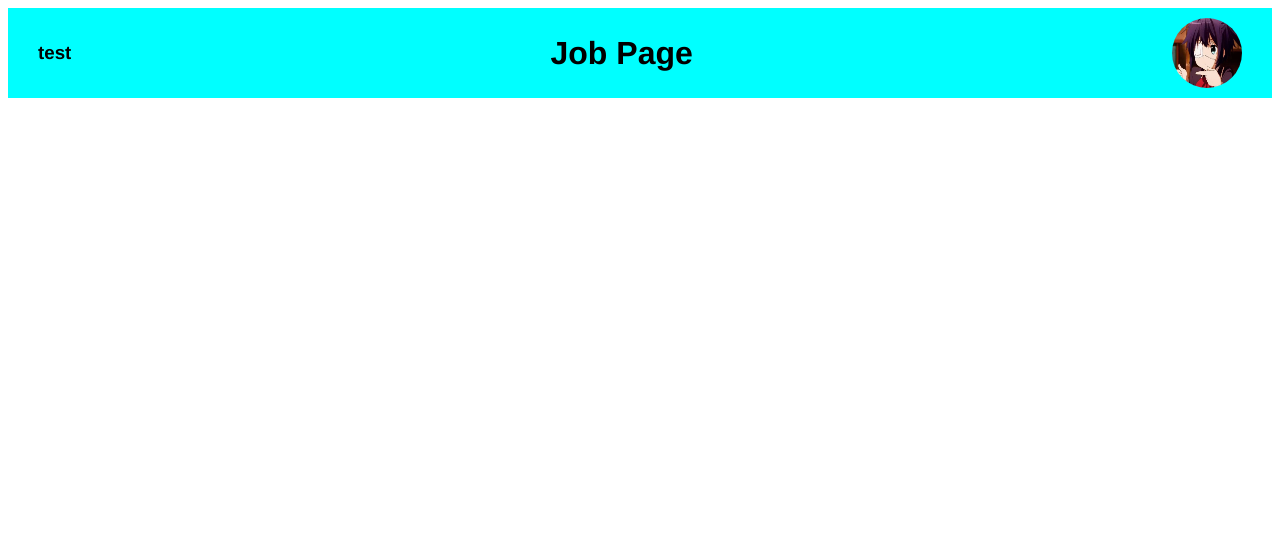
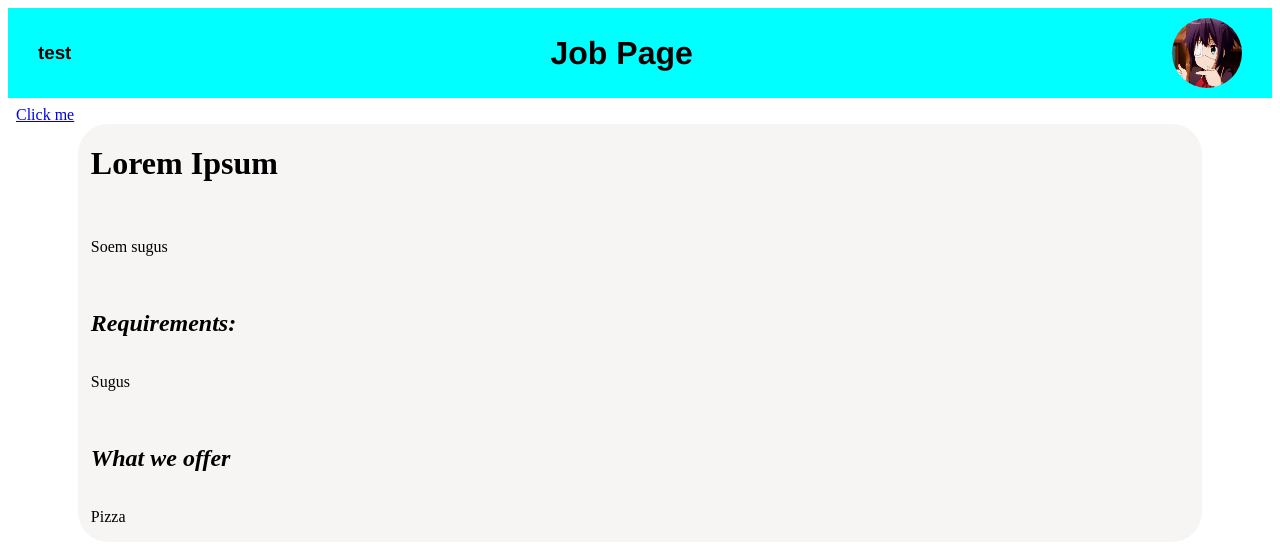
Before and after one commit to DxniChid/JobPage, a Vue app: page /jobdescription in a window 1280 px wide. Shown: the top 560 px of the page. Built offline with nearby package versions, Linux system fonts and the light colour scheme.

Commit message:
installed vue-router and created the JobDescription (WIP) div. Added JobDescriptionView to views folder

```diff
--- a/package.json
+++ b/package.json
@@ -9,7 +9,8 @@
     "preview": "vite preview"
   },
   "dependencies": {
-    "vue": "^3.5.27"
+    "vue": "^3.5.27",
+    "vue-router": "^4.6.4"
   },
   "devDependencies": {
     "@vitejs/plugin-vue": "^6.0.3",
--- a/src/App.vue
+++ b/src/App.vue
@@ -1,5 +1,5 @@
 <script>
-
+import '../src/routes/index'
 import Header from './components/header.vue'
 
 export default{
@@ -10,22 +10,22 @@ export default{
 
 }
 
-
-
 </script>
 
 <template>
 
   <header>
   <Header title="Job Page" icon="src/images/pfp.webp" link="test"></Header>
-
-
-
   </header>
 
-
+  <body>
+     <RouterLink to="/jobdescription">Click me</RouterLink>
+  <RouterView/>
+  </body>
 
 
 </template>
 
-<style scoped></style>
+<style scoped>
+
+</style>
--- /dev/null
+++ b/src/components/description.vue
@@ -0,0 +1,46 @@
+<script>
+
+export default{
+    props: {
+        jobtitle: {
+            Type: String,
+            required: true
+        },
+        description: {
+            Type: String,
+            required: true
+        },
+        requirements: {
+            Type: String,
+            required: true
+        },
+        offer: {
+            Type: String,
+            required: true
+        }
+    }
+}
+
+</script>
+
+<template>
+
+    <h1>{{ jobtitle }}</h1>
+    <br>
+    <p> {{ description }}</p>
+    <br>
+    <h2>Requirements:</h2>
+    <p>{{ requirements }}</p>
+    <br>
+    <h2>What we offer</h2>
+    <p>{{ offer }}</p>
+
+</template>
+
+<style scoped>
+
+    h2 {
+        font-style: italic;
+    }
+
+</style>
--- /dev/null
+++ b/src/routes/index.js
@@ -0,0 +1,14 @@
+import { createRouter, createWebHistory } from 'vue-router'
+
+const router = createRouter({
+  history: createWebHistory(import.meta.env.BASE_URL),
+  routes: [
+    {
+      path: '/jobdescription',
+      name: 'jobdescription',
+      component: () => import('../views/JobDescriptionView.vue'),
+    }
+  ],
+})
+
+export default router
--- /dev/null
+++ b/src/views/JobDescriptionView.vue
@@ -0,0 +1,28 @@
+<script setup>
+
+import JobDescription from '../components/description.vue'
+
+</script>
+
+<template>
+    <div id="box">
+
+    <JobDescription jobtitle="Lorem Ipsum" description="Soem sugus", requirements="Sugus" offer="Pizza"/>
+
+    </div>
+</template>
+
+<style scoped>
+
+    #box{
+        display:flex;
+        justify-content: center;
+        flex-direction: column;
+        background-color: #f6f5f4;
+        padding-inline-start: 1%;
+        margin-inline: 5%;
+        border-radius: 30px;
+
+    }
+
+</style>
```
Also changed, not shown: src/main.js (+9 -2 lines), 1 other file (tests, documents, lock files or other folders).
